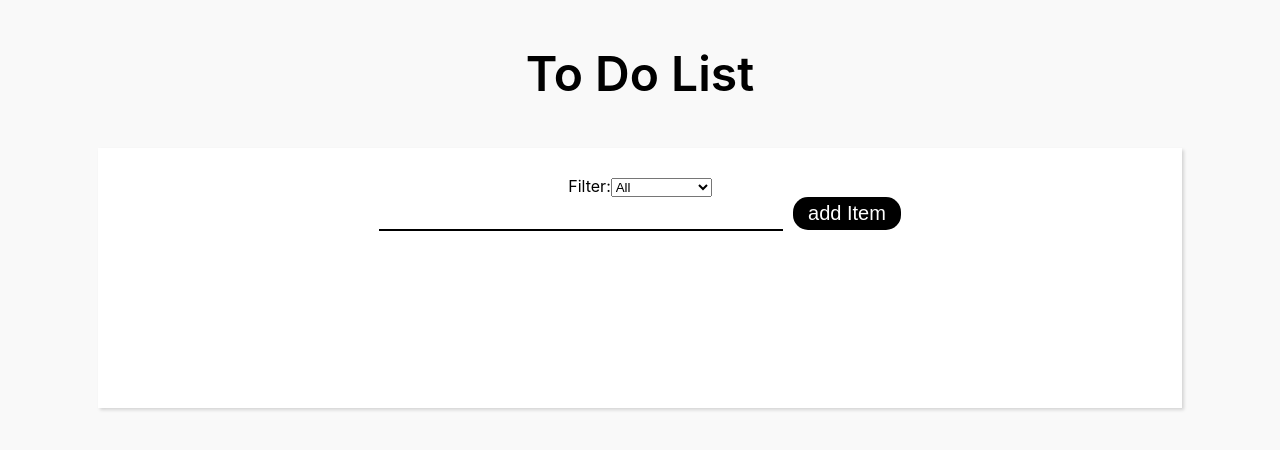
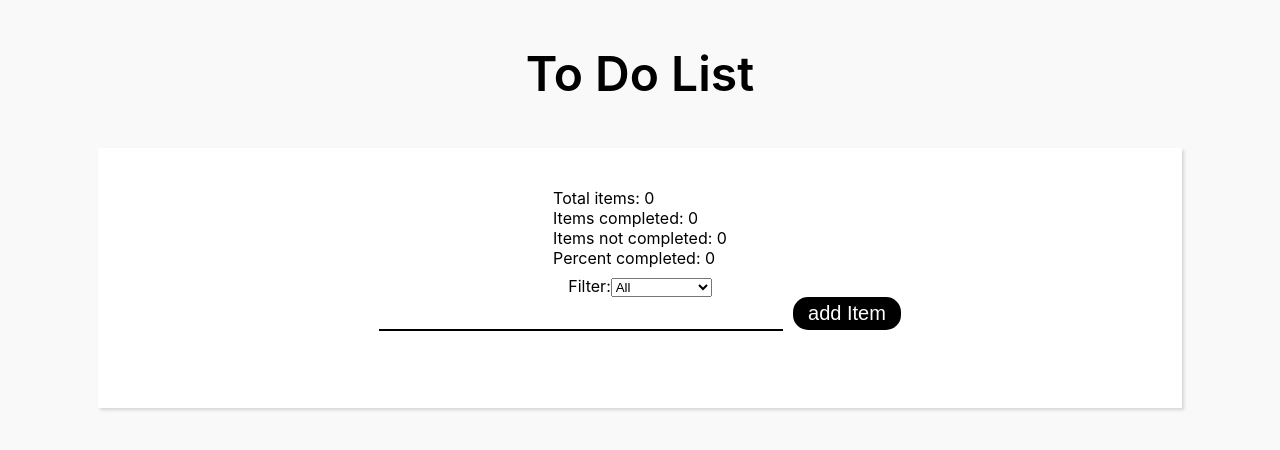
Before and after one commit to alissa1228/recoil_practice, a React (Create React App) app: page / in a window 1280 px wide. Shown: the top 450 px of the page. Built offline with nearby package versions, Linux system fonts and the light colour scheme.

Commit message:
#1 todoList 완

```diff
--- a/src/Recoil.js
+++ b/src/Recoil.js
@@ -44,7 +44,7 @@ export const filteredListState = selector({
 
         switch (filter) {
             case 'show Completed':
-            return list.filter((item)=>item.isComplete);
+            return list.filter((item)=> item.isComplete);
 
             case 'Show Uncompleted':
                 return list.filter((item)=> !item.isComplete);
@@ -53,3 +53,22 @@ export const filteredListState = selector({
         }
     }
 })
+
+export const todoListStatsState = selector({
+    key:'todoListStatsState',
+    get: ({get}) => {
+        const todoList = get(TodoListState);
+        const total = todoList.length;
+        const totalCompleteNum = todoList.filter((item)=>item.isComplete).length;
+        const totalUncompleteNum = total - totalCompleteNum;
+        const percentCompleted = total === 0 ? 0 : totalCompleteNum  / total;
+
+
+        return {
+            total,
+            totalCompleteNum,
+            totalUncompleteNum,
+            percentCompleted
+        }
+    }
+})
--- a/src/page/TodoItem.js
+++ b/src/page/TodoItem.js
@@ -98,7 +98,7 @@ const MemoBox = styled.div`
 const Editable = styled.input`
   border: 0;
   outline: 0;
-  font-size: 1.8rem;
+  font-size: 20px;
   margin: 0 15px;
   width: 100%;
 `;
--- a/src/page/TodoList.js
+++ b/src/page/TodoList.js
@@ -1,36 +1,38 @@
-import React from 'react'
-import {  useRecoilValue } from 'recoil'
-import { TodoListState,  filteredListState } from '../Recoil'
-import TodoCreate from './TodoCreate'
-import TodoListFilters from './TodoListFilters'
-import TodoItem from './TodoItem'
-import styled from 'styled-components'
+import React from "react";
+import { useRecoilValue } from "recoil";
+import { TodoListState, filteredListState } from "../Recoil";
+import TodoCreate from "./TodoCreate";
+import TodoListFilters from "./TodoListFilters";
+import TodoListStats from "./TodoListStats";
+import TodoItem from "./TodoItem";
+import styled from "styled-components";
 
 const TodoList = () => {
+  const TodoListValue = useRecoilValue(TodoListState);
+  const filteredList = useRecoilValue(filteredListState);
 
-    const TodoListValue =  useRecoilValue(TodoListState)
-    const filteredList = useRecoilValue(filteredListState)
-
-    return(
+  return (
     <Box>
       <Title>To Do List</Title>
       <div>
+        <TodoListStats />
         <TodoListFilters />
-                <TodoCreate/>
-                {filteredList.map((todoitem)=>(
-                    <TodoItem key={todoitem.id} item={todoitem}/>
+
+        <TodoCreate />
+        {filteredList.map((todoitem) => (
+          <TodoItem key={todoitem.id} item={todoitem} />
         ))}
       </div>
     </Box>
-    )
-}
+  );
+};
 
 export default TodoList;
 
 const Box = styled.div`
   width: 100%;
   height: 100vh;
-    background-color : #f9f9f9;
+  background-color: #f9f9f9;
   display: flex;
   flex-direction: column;
   align-items: center;
@@ -41,18 +43,18 @@ const Box = styled.div`
     align-items: center;
     min-height: 200px;
 
-        background-color : #fff;
+    background-color: #fff;
     width: 100%;
     max-width: 1024px;
     //border: 1px solid #000;
     padding: 30px;
     box-shadow: rgba(0, 0, 0, 0.15) 2.4px 2.4px 3.2px;
   }
-`
+`;
 
 const Title = styled.h2`
   text-align: center;
   padding: 50px;
-    font-size : 3rem;
+  font-size: 3rem;
   font-weight: 600;
-`
+`;
--- /dev/null
+++ b/src/page/TodoListStats.js
@@ -0,0 +1,27 @@
+import React from "react";
+import { useRecoilValue } from "recoil";
+import { todoListStatsState } from "../Recoil";
+import styled from 'styled-components'
+
+const TodoListStats = () => {
+  const { total, totalCompleteNum, totalUncompleteNum, percentCompleted } =
+    useRecoilValue(todoListStatsState);
+
+  const formatted = Math.round(percentCompleted * 100);
+
+  return (
+    <List>
+      <li>Total items: {total}</li>
+      <li>Items completed: {totalCompleteNum}</li>
+      <li>Items not completed: {totalUncompleteNum}</li>
+      <li>Percent completed: {formatted}</li>
+    </List>
+  );
+};
+export default TodoListStats;
+
+const List = styled.ul`
+    padding: 10px;
+    font-size : 16px;
+    line-height: 20px
+`
```
Lines whose indentation alone changed are shown as unchanged.
